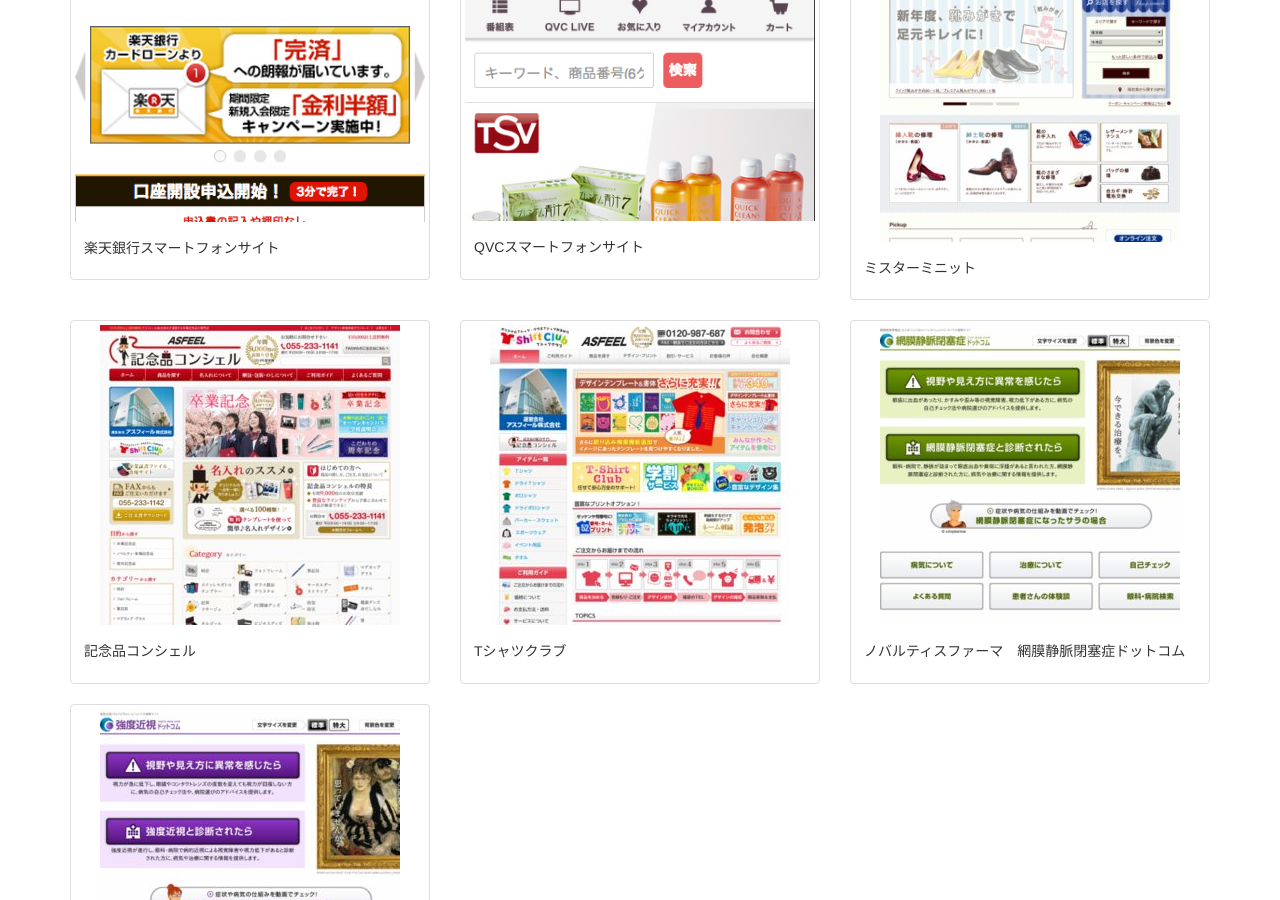
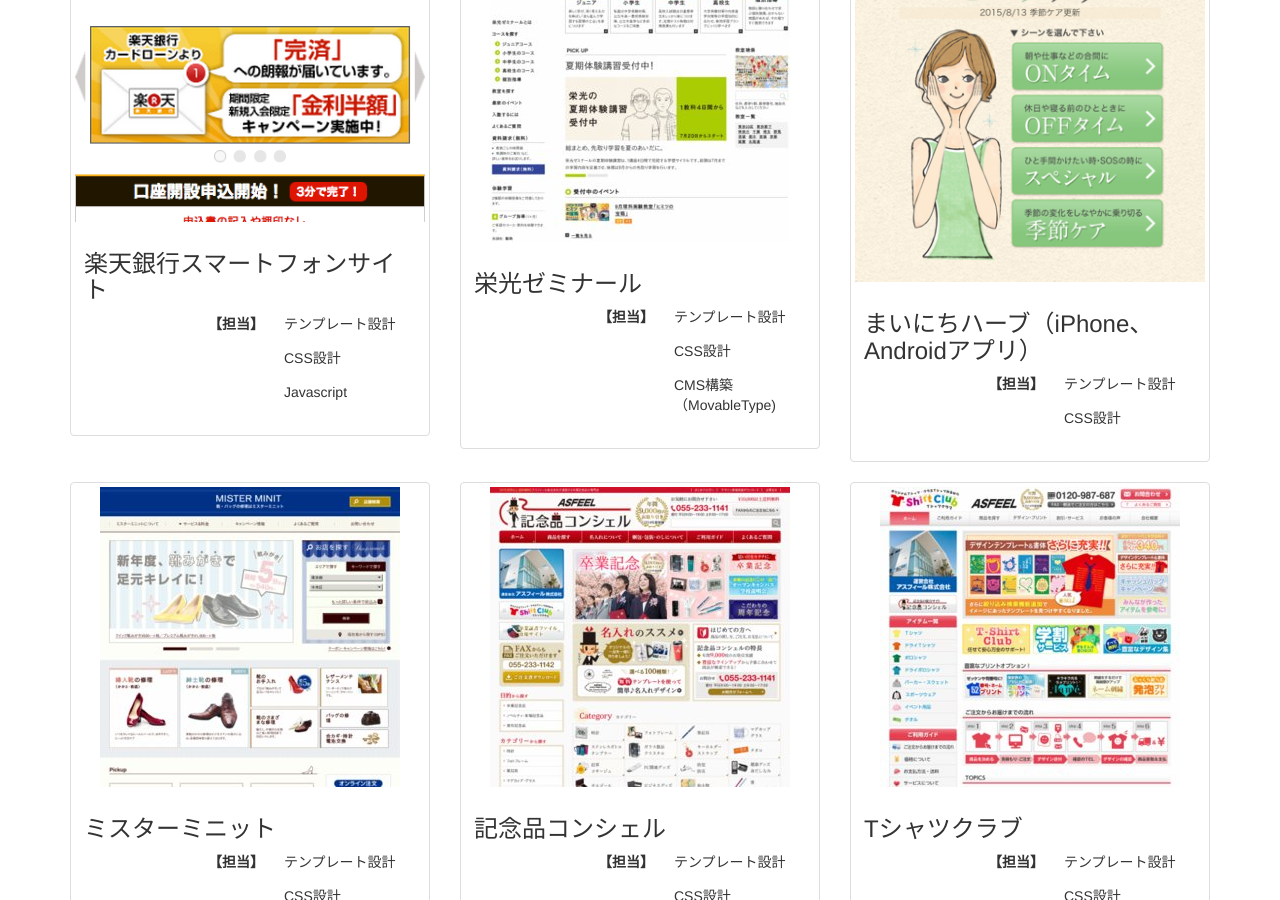
Before and after one commit to Rsuke/rsuke.github.com, a Jekyll site: the page portfolio/portfolio.html, which Jekyll copies as it is, in a window 1280 px wide and 900 px high, scrolled down 383 px. Built offline with Jekyll 4.4.1, drawn with Linux system fonts in a browser that asks for light colours; Markdown is read by kramdown in place of the engine named in the settings; some of the changed text lies outside the part shown.

Commit message:
modify content

```diff
--- a/portfolio/portfolio.html
+++ b/portfolio/portfolio.html
@@ -43,23 +43,40 @@
                 <div class="thumbnail">
                     <a href="http://www.rakuten-bank.co.jp/smartphone/"><img src="../assets/images/portfoio/rkbk.png" alt=""></a>
                     <div class="caption">
-                        <h5>楽天銀行スマートフォンサイト</h5>
+                        <h3>楽天銀行スマートフォンサイト</h3>
+                        <dl>
+                            <dt>【担当】</dt>
+                            <dd>テンプレート設計</dd>
+                            <dd>CSS設計</dd>
+                            <dd>Javascript</dd>
+                        </dl>
                     </div>
                 </div>
             </div>
             <div class="col-md-4">
                 <div class="thumbnail">
-                    <a href="http://qvc.jp/smp/cont/smp/top/Main"><img src="../assets/images/portfoio/qvc.png" alt=""></a>
+                    <a href="http://www.eikoh-seminar.com/"><img src="../assets/images/portfoio/eikoh.jpg" alt=""></a>
                     <div class="caption">
-                        <h5>QVCスマートフォンサイト</h5>
+                        <h3>栄光ゼミナール</h3>
+                        <dl>
+                            <dt>【担当】</dt>
+                            <dd>テンプレート設計</dd>
+                            <dd>CSS設計</dd>
+                            <dd>CMS構築（MovableType)</dd>
+                        </dl>
                     </div>
                 </div>
             </div>
             <div class="col-md-4">
                 <div class="thumbnail">
-                    <a href="http://www.minit.co.jp/"><img src="../assets/images/portfoio/minit.jpg" alt=""></a>
+                    <a href="http://www.enherb.jp/news/141028.html."><img src="../assets/images/portfoio/enherb.png" alt=""></a>
                     <div class="caption">
-                        <h5>ミスターミニット</h5>
+                        <h3>まいにちハーブ（iPhone、Androidアプリ）</h3>
+                        <dl>
+                            <dt>【担当】</dt>
+                            <dd>テンプレート設計</dd>
+                            <dd>CSS設計</dd>
+                        </dl>
                     </div>
                 </div>
             </div>
@@ -68,9 +85,28 @@
         <div class="row">
             <div class="col-md-4">
                 <div class="thumbnail">
+                    <a href="http://www.minit.co.jp/"><img src="../assets/images/portfoio/minit.jpg" alt=""></a>
+                    <div class="caption">
+                        <h3>ミスターミニット</h3>
+                        <dl>
+                            <dt>【担当】</dt>
+                            <dd>テンプレート設計</dd>
+                            <dd>CSS設計</dd>
+                            <dd>CMS構築（MovableType)</dd>
+                        </dl>
+                    </div>
+                </div>
+            </div>
+            <div class="col-md-4">
+                <div class="thumbnail">
                     <a href="http://www.kinenhin-a.com/"><img src="../assets/images/portfoio/kinen.jpg" alt=""></a>
                     <div class="caption">
-                        <h5>記念品コンシェル</h5>
+                        <h3>記念品コンシェル</h3>
+                        <dl>
+                            <dt>【担当】</dt>
+                            <dd>テンプレート設計</dd>
+                            <dd>CSS設計</dd>
+                        </dl>
                     </div>
                 </div>
             </div>
@@ -78,7 +114,29 @@
                 <div class="thumbnail">
                     <a href="http://www.ot-c.jp/"><img src="../assets/images/portfoio/t.jpg" alt=""></a>
                     <div class="caption">
-                        <h5>Tシャツクラブ</h5>
+                        <h3>Tシャツクラブ</h3>
+                        <dl>
+                            <dt>【担当】</dt>
+                            <dd>テンプレート設計</dd>
+                            <dd>CSS設計</dd>
+                        </dl>
+                    </div>
+                </div>
+            </div>
+
+        </div>
+
+        <div class="row">
+            <div class="col-md-4">
+                <div class="thumbnail">
+                    <a href="http://qvc.jp/smp/cont/smp/top/Main"><img src="../assets/images/portfoio/qvc.png" alt=""></a>
+                    <div class="caption">
+                        <h3>QVCスマートフォンサイト</h3>
+                        <dl>
+                            <dt>【担当】</dt>
+                            <dd>テンプレート設計</dd>
+                            <dd>CSS設計</dd>
+                        </dl>
                     </div>
                 </div>
             </div>
@@ -86,18 +144,23 @@
                 <div class="thumbnail">
                     <a href="http://www.rvo-eye.com/"><img src="../assets/images/portfoio/rvo.jpg" alt=""></a>
                     <div class="caption">
-                        <h5>ノバルティスファーマ　網膜静脈閉塞症ドットコム</h5>
+                        <h3>ノバルティスファーマ　網膜静脈閉塞症ドットコム</h3>
+                        <dl>
+                            <dt>【担当】</dt>
+                            <dd>ページコーディング</dd>
+                        </dl>
                     </div>
                 </div>
             </div>
-        </div>
-
-        <div class="row">
             <div class="col-md-4">
                 <div class="thumbnail">
                     <a href="http://www.mcnv-eye.com/"><img src="../assets/images/portfoio/mcnv.jpg" alt=""></a>
                     <div class="caption">
-                        <h5>ノバルティスファーマ　強度近視ドットコム</h5>
+                        <h3>ノバルティスファーマ　強度近視ドットコム</h3>
+                        <dl>
+                            <dt>【担当】</dt>
+                            <dd>ページコーディング</dd>
+                        </dl>
                     </div>
                 </div>
             </div>
```
Also changed, not shown: assets/images/portfoio/eikoh.jpg (added), assets/images/portfoio/enherb.png (added).
